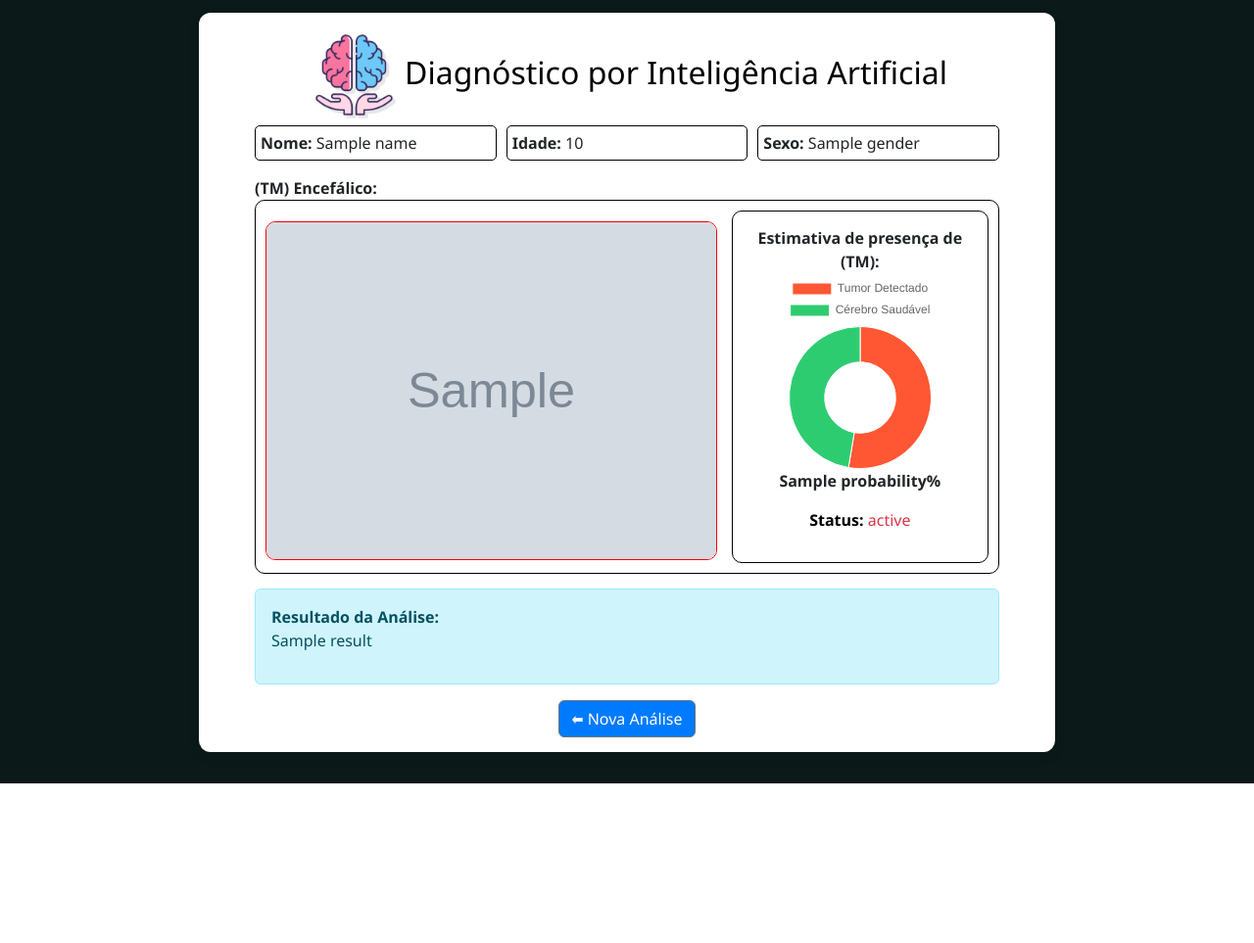
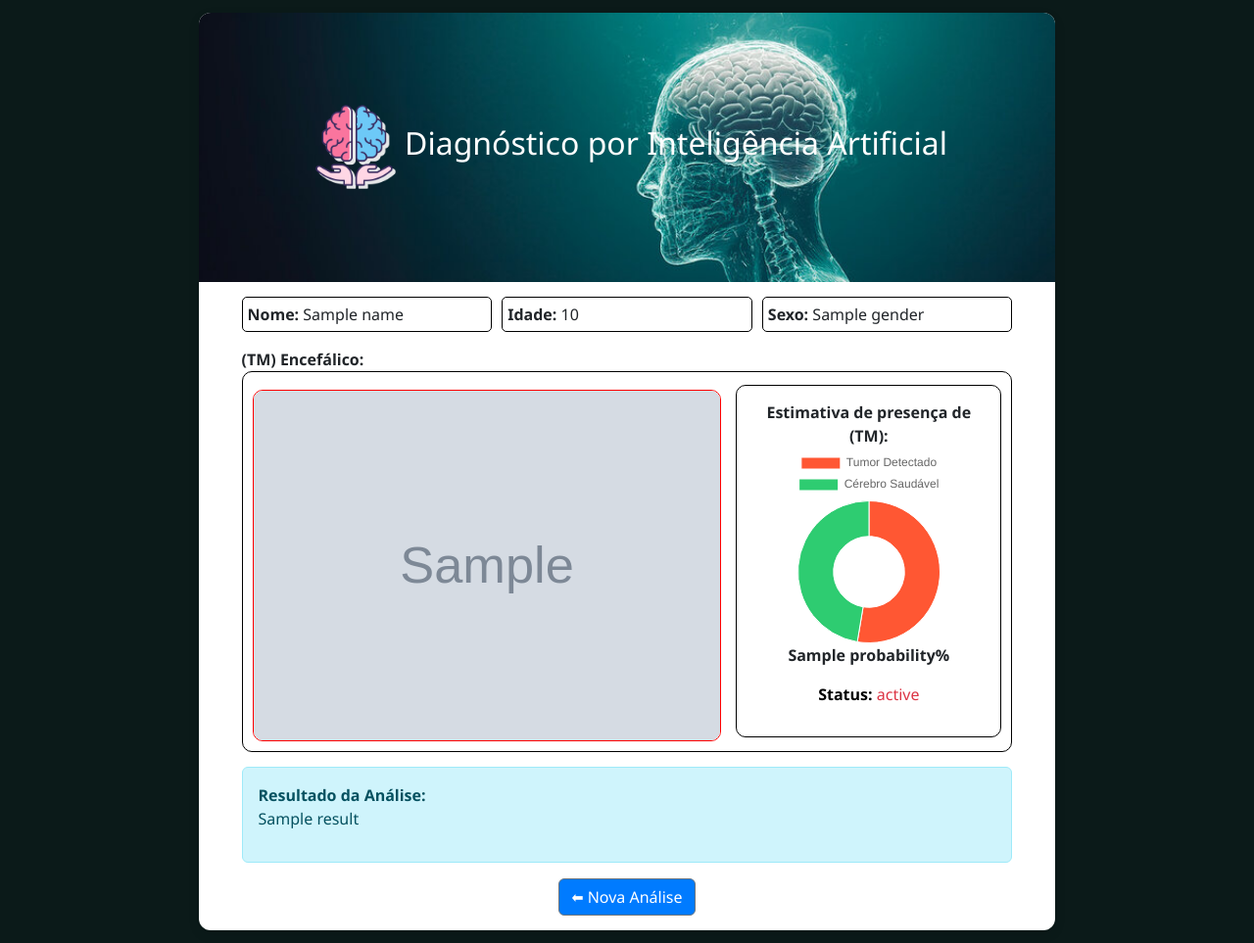
Before and after one commit to Felipe-RMiranda/Predict-TM, a Django app: template diagnostics/templates/deshboard.html in a window 1280 px wide. Shown: the whole page at 98% size. Before the commit the page ends 800 px from the top, so only its background shows below. Run offline with Django 5.2, Linux system fonts and the light colour scheme; the template is opened without the code that fills it: most values are stand-ins (such as "Sample title", 1, 10 or a date in 2020); grey boxes marked "Sample" are stand-in pictures; parts of the project's set-up code (start-up, migrations or seed data) failed here and were passed over.

Commit message:
Ajustes de layout

```diff
--- a/diagnostics/static/app.css
+++ b/diagnostics/static/app.css
@@ -26,6 +26,7 @@ body {
   color: white;
   display: flex;
   align-items: center;
+  justify-content: center;
   width: 100%;
   height: auto;
   background-image: url(/static/wallpaper-neurology.jpg);
@@ -73,23 +74,17 @@ input[type="file"] {
 }
 
 .dashboard-container {
-  padding: 15px;
   display: flex;
   flex-direction: column;
   background-color: white;
+  align-items: center;
   align-items: center;
   border-radius: 12px;
   box-shadow: 0 4px 12px rgba(0, 0, 0, 0.1);
   overflow: hidden;
 }
-
-.deshboard-head {
-  color: black;
-  display: flex;
-  align-items: center;
-  justify-content: center;
-}
 .result-content {
+  margin-top: 15px;
   width: 90%;
 }
 .inf {
--- a/diagnostics/templates/deshboard.html
+++ b/diagnostics/templates/deshboard.html
@@ -14,7 +14,7 @@
   <body>
     <div class="app-container">
       <div class="dashboard-container">
-        <div class="deshboard-head">
+        <div class="head">
           <img
             src="{% static 'cerebro.png' %}"
             alt="Logo"
@@ -59,7 +59,10 @@
           <p>{{ result }}</p>
         </div>
 
-        <a style="background-color: #007bff" href="/" class="btn btn-secondary"
+        <a
+          style="margin-bottom: 15px; background-color: #007bff"
+          href="/"
+          class="btn btn-secondary"
           >⬅ Nova Análise</a
         >
       </div>
--- a/diagnostics/templates/upform.html
+++ b/diagnostics/templates/upform.html
@@ -19,7 +19,7 @@
           <img
             src="{% static 'cerebro.png' %}"
             alt="Logo"
-            style="height: 100px; margin-right: 10px"
+            style="height: 100px"
           />
           <div>
             <h3>(TAC) Encefálica por IA</h3>
```
